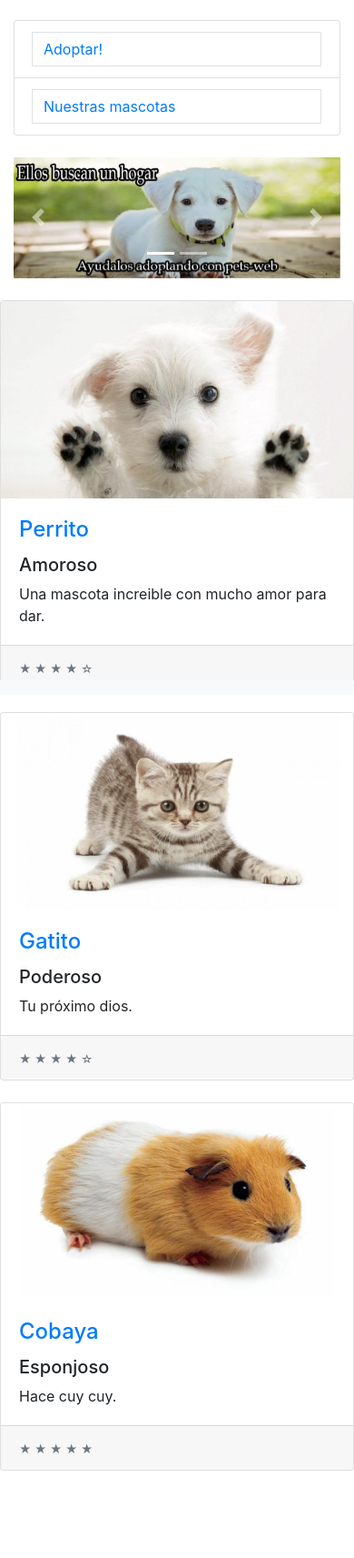
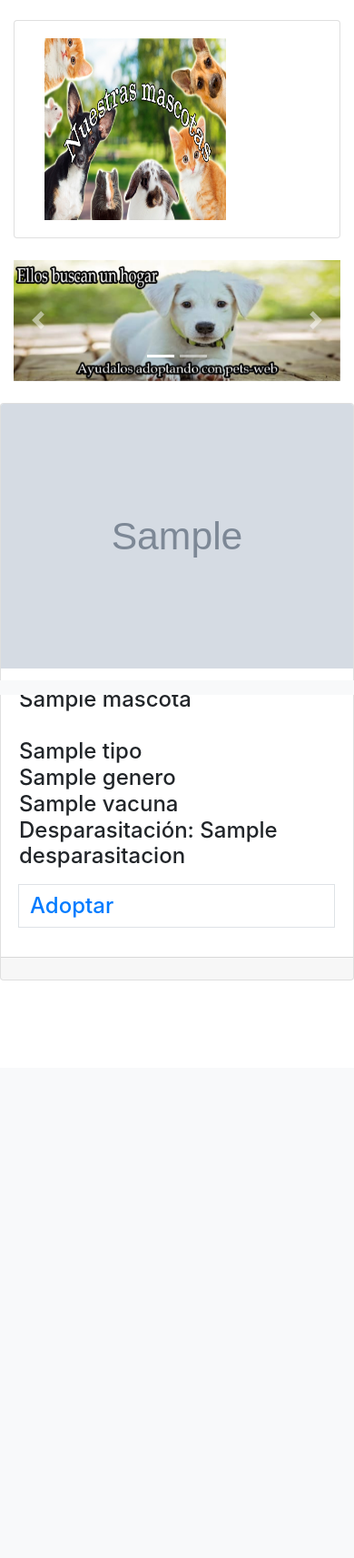
Before and after one commit to Fernandoge/Django-project-PetsWeb, a Django app: template templates/pets web/inicio.html in a window 390 px wide. Shown: the part 80-1793 px from the top of the page at 91% size. After the commit the page ends 1158 px from the top, so only its background shows below. Run offline with Django 3.2, Linux system fonts and the light colour scheme; the template is opened without the code that fills it: most values are stand-ins (such as "Sample title", 1, 10 or a date in 2020); grey boxes marked "Sample" are stand-in pictures; some libraries are stand-ins or nearby versions.

Commit message:
URLs fixed

```diff
--- a/apps/mascota/urls.py
+++ b/apps/mascota/urls.py
@@ -1,10 +1,12 @@
 from django.urls import path
 
-#from .views import ListadoMascotas
 from .views import ListadoMascota
 
 urlpatterns = [
     #path('', ListadoMascotas.as_view(), name='listado-mascotas'),
+    #path('', Inicio.as_view(), name='inicio'),
     path('', ListadoMascota, name='listado-mascotas'),
 
+
+
 ]
--- a/apps/solicitud/views.py
+++ b/apps/solicitud/views.py
@@ -10,5 +10,5 @@ class CrearSolicitud:
 
     def crear(request, mascotaid):
         Solicitud.objects.create(adoptante = User.objects.get(run = request.user.get_username()), mascota = Mascota.objects.get(id = mascotaid), estado = Estado.objects.get(nombre = 'Pendiente'))
-        html = "<html><body>Su solicitud fue creada! </body></html>"
+        html = "<html><body>Su solicitud fue creada! {}</body></html>".format(mascotaid)
         return HttpResponse(html)
--- a/petsweb/settings.py
+++ b/petsweb/settings.py
@@ -81,7 +81,7 @@ WSGI_APPLICATION = 'petsweb.wsgi.application'
 DATABASES = {
     'default': {
         'ENGINE': 'django.db.backends.postgresql_psycopg2',
-        'NAME': 'petsweb2',
+        'NAME': 'petsweb',
         'USER': 'pancho',
         'PASSWORD': 'pancho',
         'HOST': 'localhost',
@@ -137,4 +137,4 @@ MEDIA_ROOT = os.path.join(BASE_DIR, 'media')
 
 AUTH_USER_MODEL = 'usuario.User'
 
-LOGIN_REDIRECT_URL = reverse_lazy('listado-mascotas')
+LOGIN_REDIRECT_URL = reverse_lazy('inicio')
--- a/templates/pets web/inicio.html
+++ b/templates/pets web/inicio.html
@@ -7,7 +7,7 @@
     <meta charset="utf-8">
     <meta name="viewport" content="width=device-width, user-scalable=no">
     <link rel="shortcut icon" href="logomini.png">
-    <title>Pests Web</title>
+    <title>Pets Web</title>
     <link href="{% static 'vendor/bootstrap/css/bootstrap.min.css' %}" rel="stylesheet">
     <link rel="stylesheet" href="https://use.fontawesome.com/releases/v5.6.3/css/all.css" integrity="sha384-UHRtZLI+pbxtHCWp1t77Bi1L4ZtiqrqD80Kn4Z8NTSRyMA2Fd33n5dQ8lWUE00s/" crossorigin="anonymous">
 
@@ -18,7 +18,7 @@
   <body>
      <nav class="navbar navbar-expand-lg navbar-light bg-light fixed-top">
       <div class="container">
-        <button type="button" class="btn btn-link", onClick="window.location = 'inicio.html';"><img src="{% static 'img/logo.png' %}" alt="x",width=100, height=50 /></button>
+        <button type="button" class="btn btn-link", onClick="window.location = '';"><img src="{% static 'img/logo.png' %}" alt="x",width=100, height=50 /></button>
         <button class="navbar-toggler" type="button" data-toggle="collapse" data-target="#navbarResponsive" aria-controls="navbarResponsive" aria-expanded="false" aria-label="Toggle navigation">
           <span class="navbar-toggler-icon"></span>
         </button>
@@ -27,23 +27,15 @@
             <li class="nav-item active">
                 {% if user.is_authenticated %}
                   <p>Bienvenido, {{ user.get_full_name }}
-                  <ul class="navbar-nav"> <!-- add here -->
                     <li class="nav-item">
-                <a class="nav-link" href="{% url 'logout' %}">Cerrar sesión</a>
-            </li>
-            </p>
-        </ul> <!-- to here -->
+                 <a class="page-link" href="{% url 'logout' %}">Cerrar sesión</a>
                 {% else %}
                   <a class="page-link" href="{% url 'login' %}">Iniciar sesion</a>
+                  <li class="nav-item">
+              <a class="page-link" href="{% url 'registrarAdoptante' %}">Registrarse</a>
                 {% endif %}
             </li>
-            <li class="nav-item">
-              <a class="page-link" href="{% url 'registrarAdoptante' %}">Registrarse</a>
             </li>
-            <form class="form-inline my-2 my-lg-0">
-            <input class="form-control mr-sm-2" type="search" placeholder="Buscar mascota" aria-label="Search">
-            <button class="btn btn-outline-success my-2 my-sm-0" type="submit">Buscar</button>
-            </form>
           </ul>
         </div>
       </div>
@@ -57,11 +49,9 @@
 
         <div class="col-lg-3">
           <div class="list-group">
+
             <li class="list-group-item">
-              <a class="page-link" href="{% url 'listado-mascotas' %}">Adoptar!</a>
-            </li>
-            <li class="list-group-item">
-              <a class="page-link" href="ListadoM.html">Nuestras mascotas</a>
+              <button type="button" class="btn btn-link", onClick="window.location = 'mascotas';"><img src="{% static 'img/nuestrasMascotas.jpeg' %}" alt='y', width=200, height=200 /></button>
             </li>
           </div>
         </div>
@@ -75,10 +65,10 @@
             </ol>
             <div class="carousel-inner" role="listbox">
               <div class="carousel-item active">
-                <img class="d-block img-fluid" src="{% static 'img/perrito1.png' %}"  onClick="window.location = 'https://www.facebook.com/CazuelaWave/';" alt="First slide">
+                <img class="d-block img-fluid" src="{% static 'img/perrito1.png' %}"  alt="First slide">
               </div>
               <div class="carousel-item">
-                  <img class="d-block img-fluid" src="{% static 'img/pancho.png' %}" onClick="window.location = 'http://www.teletrak.cl/';" alt="Second slide">
+                  <img class="d-block img-fluid" src="{% static 'img/pancho.png' %}" alt="Second slide">
               </div>
             </div>
             <a class="carousel-control-prev" href="#carouselExampleIndicators" role="button" data-slide="prev">
@@ -96,55 +86,39 @@
         </div>
 
         <div class="row">
-
+          {% for mascota in object_list %}
+            {% if not mascota.solicitud_set.exists %}
+              {% if forloop.counter < 4  %}
                   <div class="col-lg-4 col-md-6 mb-4">
                   <div class="card h-100">
-              <a href="#"><img class="card-img-top" src="{% static 'img/perrito2.png' %}" alt=""></a>
+                    <a href="#"><img class="card-img-top" src="{{ mascota.foto.url }}" alt=""></a>
                     <div class="card-body">
                       <h4 class="card-title">
-                  <a href="#">Perrito</a>
-                </h4>
-                <h5>Amoroso</h5>
-                <p class="card-text">Una mascota increible con mucho amor para dar.</p>
+                      <a >{{ mascota.nombre }}</a><br><br>
+                          <a >{{ mascota.tipo }}</a><br>
+                          <a >{{ mascota.genero }}</a><br>
+                          {% if mascota.vacuna %}
+                          {% for vacuna in mascota.vacuna.all %}
+                          <a>{{ vacuna }}</a><br>
+                          {% endfor %}
+                          {% endif %}
+                          {% if mascota.desparasitacion %}
+                          <p >Desparasitación: {{ mascota.desparasitacion }}</p>
+                          {% endif %}
+                          {% if user.is_authenticated %}
+                            <a class="page-link" href="{% url 'crearSolicitud'  mascotaid=mascota.id %}">Adoptar</a>
+                          {% else %}
+                            <a class="page-link" href="{% url  'login' %}">Adoptar</a>
+                          {% endif %}
                     </div>
                     <div class="card-footer">
-                <small class="text-muted">&#9733; &#9733; &#9733; &#9733; &#9734;</small>
                     </div>
                   </div>
                 </div>
-
-          <div class="col-lg-4 col-md-6 mb-4">
-            <div class="card h-100">
-                <a href="#"><img class="card-img-top" src="{% static 'img/gato.png' %}" alt=""></a>
-              <div class="card-body">
-                <h4 class="card-title">
-                  <a href="#">Gatito</a>
-                </h4>
-                <h5>Poderoso</h5>
-                <p class="card-text">Tu próximo dios.</p>
+              {% endif %}
+            {% endif %}
+          {% endfor %}
         </div>
-              <div class="card-footer">
-                <small class="text-muted">&#9733; &#9733; &#9733; &#9733; &#9734;</small>
-              </div>
-            </div>
-          </div>
-
-          <div class="col-lg-4 col-md-6 mb-4">
-            <div class="card h-100">
-                <a href="#"><img class="card-img-top" src="{% static 'img/cobaya.jpg' %}" alt=""></a>
-              <div class="card-body">
-                <h4 class="card-title">
-                  <a href="#">Cobaya</a>
-                </h4>
-                <h5>Esponjoso</h5>
-                <p class="card-text">Hace cuy cuy.</p>
-              </div>
-              <div class="card-footer">
-                <small class="text-muted">&#9733; &#9733; &#9733; &#9733; &#9733;</small>
-              </div>
-            </div>
-          </div>
-
 
 </div>
 <br>
@@ -163,8 +137,8 @@
            <img alt="" border="0" src="https://www.paypal.com/en_CL/i/scr/pixel.gif" width="1" height="1" />
            </form>
          </ul>
-         <button type="button" class="btn btn-link", onClick="window.location = 'https://www.facebook.com/CazuelaWave/';"><img src="{% static 'img/facebook.png' %}" alt="x",width=100, height=50 /></button>
-         <button type="button" class="btn btn-link", onClick="window.location = 'https://www.twitter.com';"><img src="{% static 'img/twitter.png' %}" alt="x",width=100, height=40 /></button>
+         <button type="button" class="btn btn-link", onClick="window.location = 'https://www.facebook.com/PetsWeb-2221870514778413';"><img src="{% static 'img/facebook.png' %}" alt="x",width=100, height=50 /></button>
+         <button type="button" class="btn btn-link", onClick="window.location = 'https://www.twitter.com/Pets_web';"><img src="{% static 'img/twitter.png' %}" alt="x",width=100, height=40 /></button>
        </div>
      </div>
    </nav>
```
Also changed, not shown: apps/mascota/views.py (+6 -6 lines), petsweb/urls.py (+6 -3 lines), petsweb/views.py (added, +30 -0 lines), templates/pets web/ListadoM.html (+33 -35 lines), templates/pets web/inicioA.html (deleted, +0 -161 lines), media/media/brunito.png (deleted), media/media/mojon.jpg (added), static/img/nuestrasMascotas.jpeg (added). Lines whose indentation alone changed are shown as unchanged.
